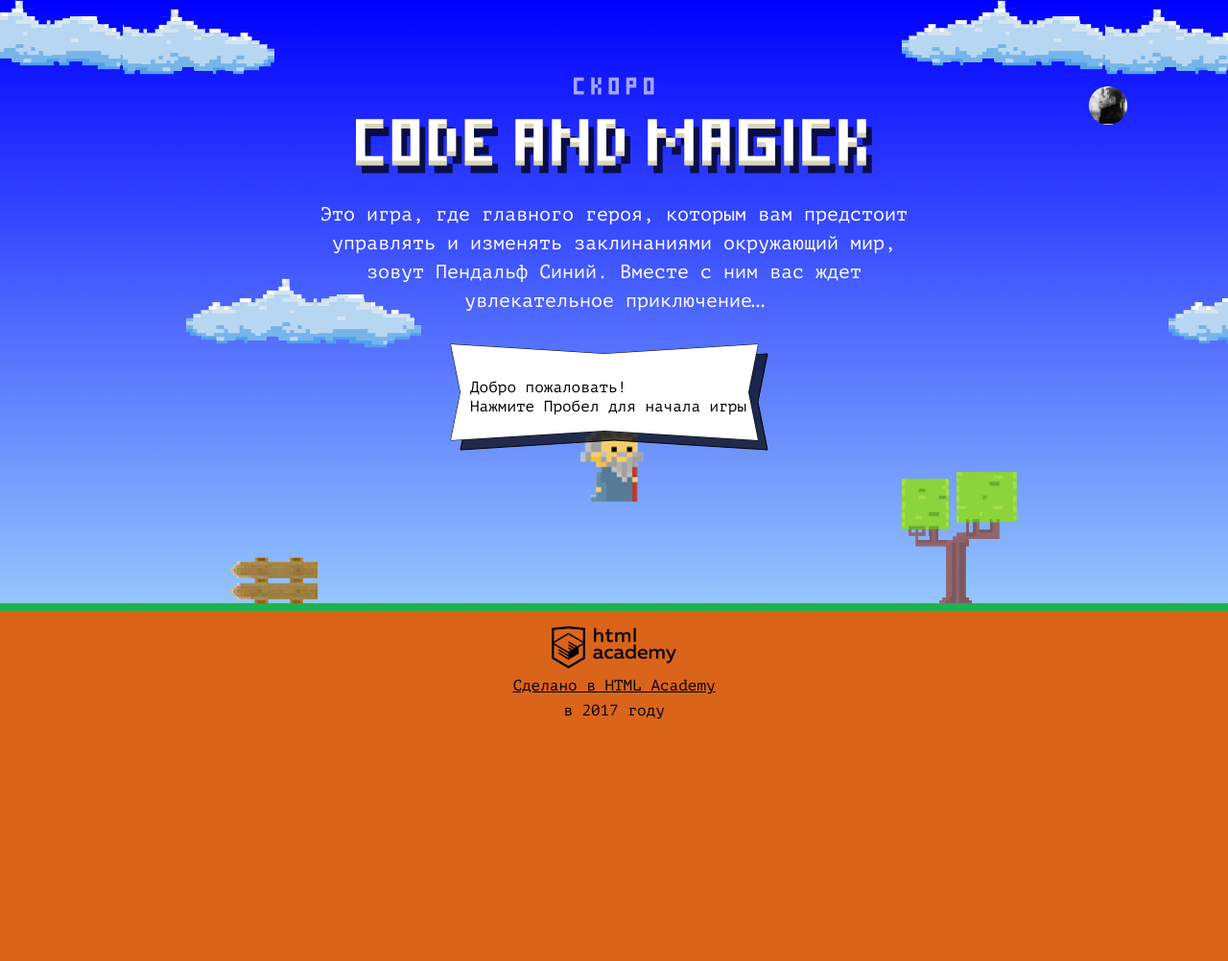
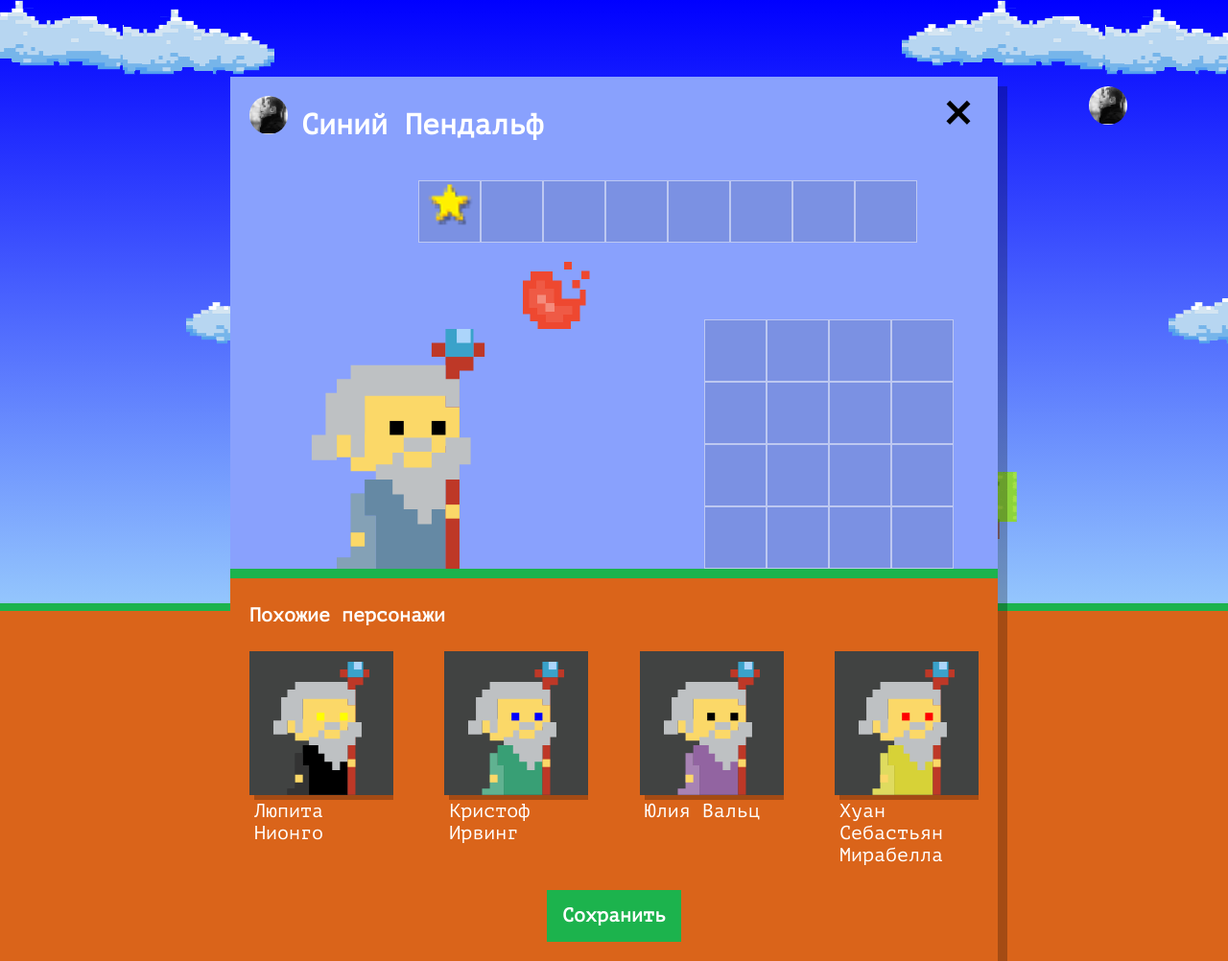
Before and after one commit to AliceInWonderland1994/1599627-code-and-magick-21, a website: page index.html in a window 1280 px wide. Shown: the whole page at 96% size. Before the commit the page ends 800 px from the top, so only its background shows below. Drawn offline with Linux system fonts and the light colour scheme.

Commit message:
6. Учебный проект: нас орда

```diff
--- a/index.html
+++ b/index.html
@@ -202,6 +202,7 @@
   }
 </script>
 <script src="js/stat.js"></script>
+<script src="js/setup.js"></script>
 <script src="js/game.js"></script>
 
 </body>
--- /dev/null
+++ b/js/setup.js
@@ -0,0 +1,81 @@
+'use strict';
+
+var userDialog = document.querySelector('.setup');
+
+var similarListElement = userDialog.querySelector('.setup-similar-list');
+
+var similarWizardTemplate = document.querySelector('#similar-wizard-template').content.querySelector('.setup-similar-item');
+
+var WIZARD_NAMES = ['Иван', 'Хуан Себастьян', 'Мария', 'Кристоф', 'Виктор', 'Юлия', 'Люпита', 'Вашингтон'];
+
+var WIZARD_SURNAMES = ['да Марья', 'Верон', 'Мирабелла', 'Вальц', 'Онопко', 'Топольницкая', 'Нионго', 'Ирвинг'];
+
+var COAT_COLOR = ['rgb(101, 137, 164)', 'rgb(241, 43, 107)', 'rgb(146, 100, 161)', 'rgb(56, 159, 117)', 'rgb(215, 210, 55)', 'rgb(0, 0, 0)'];
+
+var EYES_COLOR = ['black', 'red', 'blue', 'yellow', 'green'];
+
+var MAX_WIZARDS_COUNT = 4;
+
+var showUserDialog = function () {
+  userDialog.classList.remove('hidden');
+};
+
+var showSetupSimilar = function () {
+  document.querySelector('.setup-similar').classList.remove('hidden');
+};
+
+var generateWizard = function(name, coatColor, eyesColor) {
+  return {name, coatColor, eyesColor};
+};
+
+var generateRandomData = function () {
+  var wNIndex = Math.floor(Math.random() * WIZARD_NAMES.length);
+  var wSIndex = Math.floor(Math.random() * WIZARD_SURNAMES.length);
+  var cCIndex = Math.floor(Math.random() * COAT_COLOR.length);
+  var eCIndex = Math.floor(Math.random() * EYES_COLOR.length);
+  var data = {
+    name: WIZARD_NAMES[wNIndex] + ' ' + WIZARD_SURNAMES[wSIndex],
+    coatColor: COAT_COLOR[cCIndex],
+    eyesColor: EYES_COLOR[eCIndex]
+  };
+  WIZARD_NAMES.splice(wNIndex, 1);
+  WIZARD_SURNAMES.splice(wSIndex, 1);
+  COAT_COLOR.splice(cCIndex, 1);
+  EYES_COLOR.splice(eCIndex, 1);
+
+  return data;
+};
+
+var fillWizardsArray = function () {
+  var wArray = [];
+
+  for (var i = 0; i < MAX_WIZARDS_COUNT; i++) {
+    var {name, coatColor, eyesColor} = generateRandomData();
+    wArray.push(generateWizard(name, coatColor, eyesColor));
+
+  }
+  return wArray;
+};
+
+var renderWizard = function (wizard) {
+  var wizardElement = similarWizardTemplate.cloneNode(true);
+
+  wizardElement.querySelector('.setup-similar-label').textContent =  wizard.name;
+  wizardElement.querySelector('.wizard-coat').style.fill =  wizard.coatColor;
+  wizardElement.querySelector('.wizard-eyes').style.fill = wizard.eyesColor;
+
+  return wizardElement;
+};
+
+var drawWizards = function () {
+  var fragment = document.createDocumentFragment();
+  var wizards = fillWizardsArray();
+  for (var i = 0; i < wizards.length; i++) {
+    fragment.appendChild(renderWizard(wizards[i]));
+  }
+  similarListElement.appendChild(fragment);
+};
+
+showUserDialog();
+drawWizards();
+showSetupSimilar();
```
